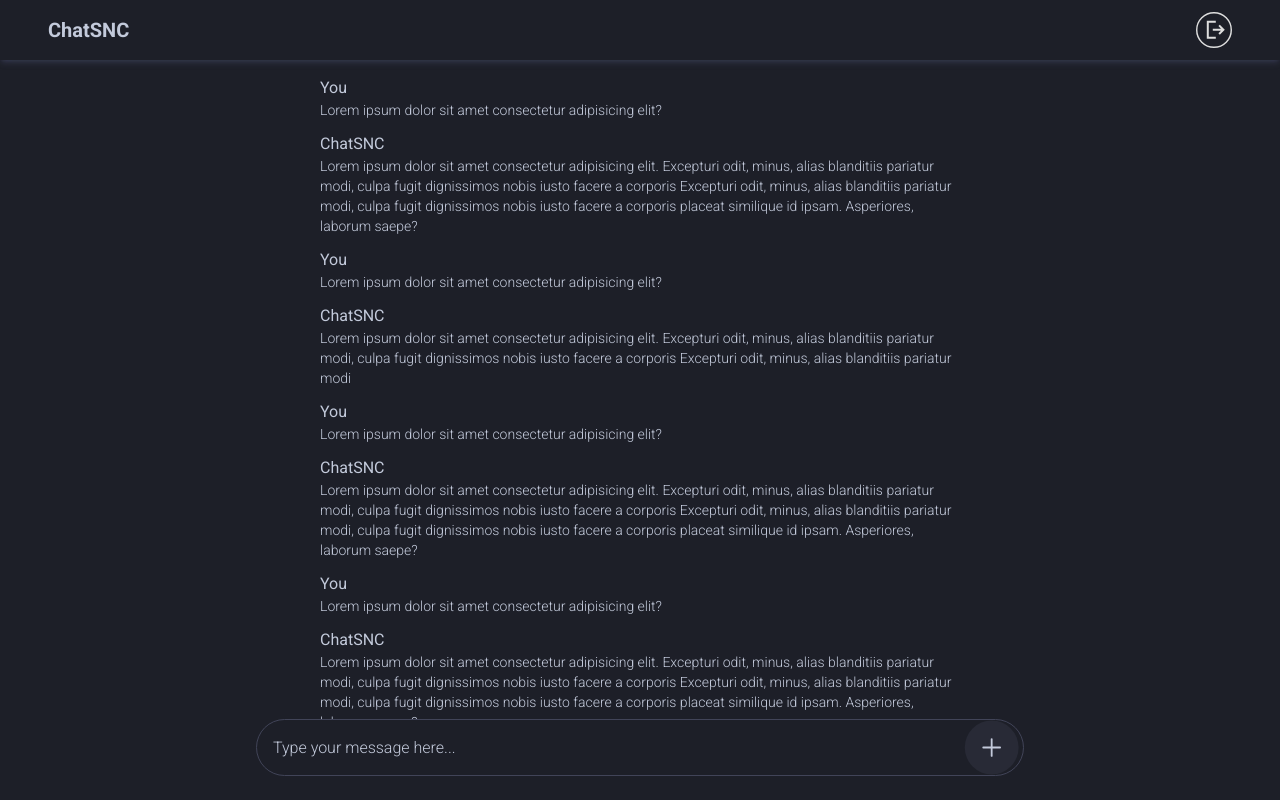
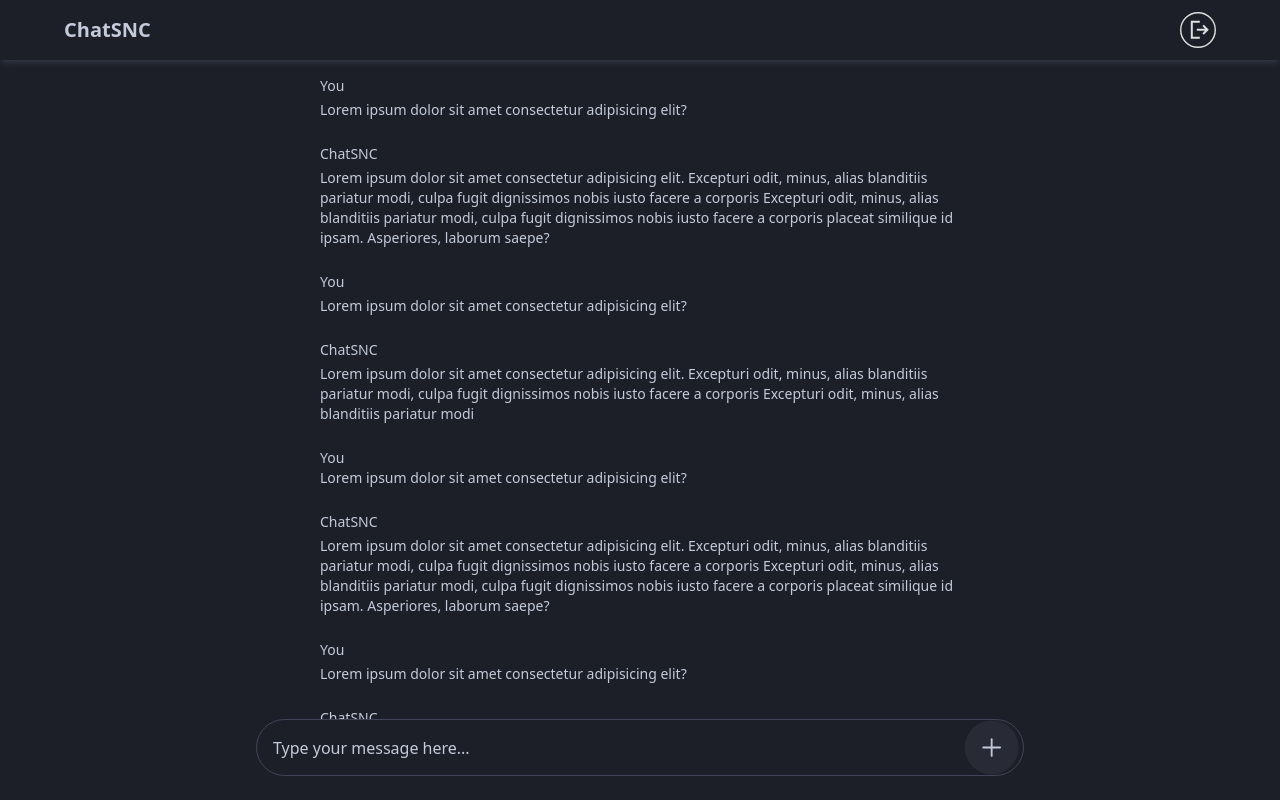
Before and after one commit to akshai-krishna-s/chatsnc, a Vue app in the folder frontend/: page / in a window 1280 px wide. Built offline with nearby package versions, Linux system fonts and the light colour scheme; no server answers; sample sign-in values are in the browser's storage.

Commit message:
Update styling in App.vue and Nav.vue components

```diff
--- a/frontend/src/App.vue
+++ b/frontend/src/App.vue
@@ -4,7 +4,7 @@ import Nav from './components/Nav.vue'
 </script>
 
 <template>
-  <div class="relative h-full flex w-full text-gray-light overflow-hidden font-roboto">
+  <div class="relative h-full flex w-full text-gray-light overflow-hidden font-sans">
     <div class="flex-1 h-full max-w-full flex flex-col relative">
       <Nav />
       <div class="relative h-full w-full flex-1 overflow-auto transition-width">
--- a/frontend/src/components/Nav.vue
+++ b/frontend/src/components/Nav.vue
@@ -1,5 +1,5 @@
 <template>
-  <div class="w-full px-8 md:px-12 flex sticky top-0 z-10 min-h-[40px] shadow-md shadow-shadow py-3 justify-between items-center">
+  <div class="w-full px-4 md:px-16 flex sticky top-0 z-10 min-h-[40px] shadow-md shadow-shadow py-3 justify-between items-center">
     <p class="text-xl font-bold">ChatSNC</p>
     <div v-if="isUserInHomePage()" class="cursor-pointer" @click="logoutUser">
       <svg width="36" height="36" viewBox="0 0 50 50" fill="none" xmlns="http://www.w3.org/2000/svg">
--- a/frontend/src/views/ChatSNC.vue
+++ b/frontend/src/views/ChatSNC.vue
@@ -9,57 +9,57 @@
       </div> -->
       <div class="relative h-full">
         <div class="h-full w-full overflow-y-auto">
-          <div class="flex flex-col gap-3 md:w-3/6 md:mx-auto px-4 py-4 md:px-0">
-            <div>
-              <p class="font-normal text-base">You</p>
+          <div class="flex flex-col gap-6 md:w-3/6 md:mx-auto px-4 py-4 md:px-0">
+            <div class="flex flex-col gap-1">
+              <p class="font-medium text-sm">You</p>
               <p class="font-light text-sm">Lorem ipsum dolor sit amet consectetur adipisicing elit?</p>
             </div>
-            <div>
-              <p class="font-normal text-base">ChatSNC</p>
-              <p class="font-light text-sm">
+            <div class="flex flex-col gap-1">
+              <p class="font-medium text-sm">ChatSNC</p>
+              <p class="font-light text-sm text">
                 Lorem ipsum dolor sit amet consectetur adipisicing elit. Excepturi odit, minus, alias blanditiis pariatur modi, culpa fugit dignissimos nobis iusto facere a corporis Excepturi odit,
                 minus, alias blanditiis pariatur modi, culpa fugit dignissimos nobis iusto facere a corporis placeat similique id ipsam. Asperiores, laborum saepe?
               </p>
             </div>
-            <div>
-              <p class="font-normal text-base">You</p>
+            <div class="flex flex-col gap-1">
+              <p class="font-medium text-sm">You</p>
               <p class="font-light text-sm">Lorem ipsum dolor sit amet consectetur adipisicing elit?</p>
             </div>
-            <div>
-              <p class="font-normal text-base">ChatSNC</p>
+            <div class="flex flex-col gap-1">
+              <p class="font-medium text-sm">ChatSNC</p>
               <p class="font-light text-sm">
                 Lorem ipsum dolor sit amet consectetur adipisicing elit. Excepturi odit, minus, alias blanditiis pariatur modi, culpa fugit dignissimos nobis iusto facere a corporis Excepturi odit,
                 minus, alias blanditiis pariatur modi
               </p>
             </div>
             <div>
-              <p class="font-normal text-base">You</p>
+              <p class="font-medium text-sm">You</p>
               <p class="font-light text-sm">Lorem ipsum dolor sit amet consectetur adipisicing elit?</p>
             </div>
-            <div>
-              <p class="font-normal text-base">ChatSNC</p>
+            <div class="flex flex-col gap-1">
+              <p class="font-medium text-sm">ChatSNC</p>
               <p class="font-light text-sm">
                 Lorem ipsum dolor sit amet consectetur adipisicing elit. Excepturi odit, minus, alias blanditiis pariatur modi, culpa fugit dignissimos nobis iusto facere a corporis Excepturi odit,
                 minus, alias blanditiis pariatur modi, culpa fugit dignissimos nobis iusto facere a corporis placeat similique id ipsam. Asperiores, laborum saepe?
               </p>
             </div>
-            <div>
-              <p class="font-normal text-base">You</p>
+            <div class="flex flex-col gap-1">
+              <p class="font-medium text-sm">You</p>
               <p class="font-light text-sm">Lorem ipsum dolor sit amet consectetur adipisicing elit?</p>
             </div>
-            <div>
-              <p class="font-normal text-base">ChatSNC</p>
+            <div class="flex flex-col gap-1">
+              <p class="font-medium text-sm">ChatSNC</p>
               <p class="font-light text-sm">
                 Lorem ipsum dolor sit amet consectetur adipisicing elit. Excepturi odit, minus, alias blanditiis pariatur modi, culpa fugit dignissimos nobis iusto facere a corporis Excepturi odit,
                 minus, alias blanditiis pariatur modi, culpa fugit dignissimos nobis iusto facere a corporis placeat similique id ipsam. Asperiores, laborum saepe?
               </p>
             </div>
-            <div>
-              <p class="font-normal text-base">You</p>
+            <div class="flex flex-col gap-1">
+              <p class="font-medium text-sm">You</p>
               <p class="font-light text-sm">Lorem ipsum dolor sit amet consectetur adipisicing elit?</p>
             </div>
-            <div>
-              <p class="font-normal text-base">ChatSNC</p>
+            <div class="flex flex-col gap-1">
+              <p class="font-medium text-sm">ChatSNC</p>
               <p class="font-light text-sm">
                 Lorem ipsum dolor sit amet consectetur adipisicing elit. Excepturi odit, minus, alias blanditiis pariatur modi, culpa fugit dignissimos nobis iusto facere a corporis Excepturi odit,
                 minus, alias blanditiis pariatur modi, culpa fugit dignissimos nobis iusto facere a corporis placeat similique id ipsam. Asperiores, laborum saepe?
```
